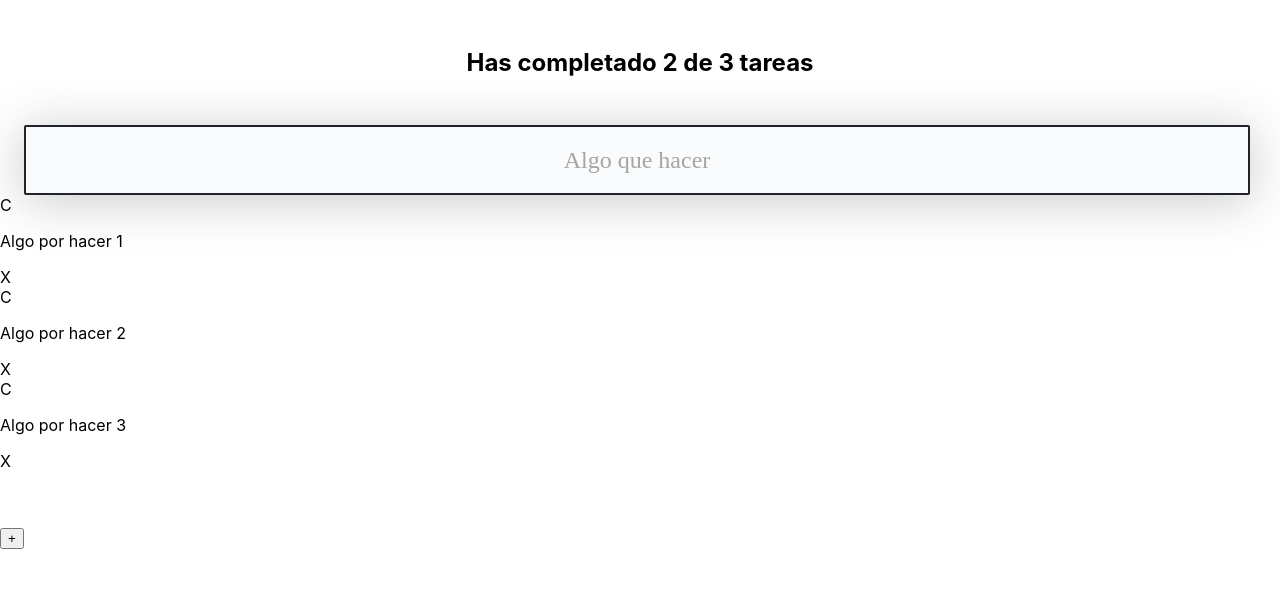
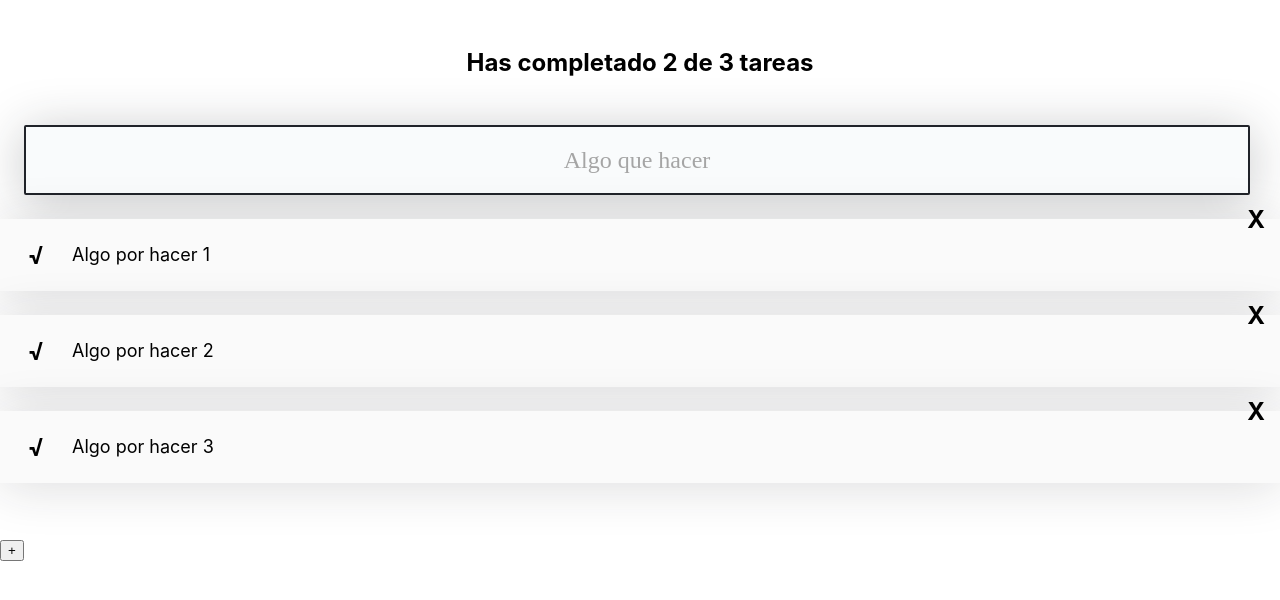
Before and after one commit to soyjherom/portafolio-progra-iv, a React (Create React App) app in the folder SEMANA6/todo_list/: page / in a window 1280 px wide. Shown: the top 600 px of the page. Built offline with nearby package versions, Linux system fonts and the light colour scheme.

Commit message:
[SEMANA 6] Agregando estilos al TodoItem

```diff
--- /dev/null
+++ b/SEMANA6/todo_list/src/TodoItem.css
@@ -0,0 +1,49 @@
+.TodoItem {
+    background-color: #FAFAFA;
+    position: relative;
+    display: flex;
+    justify-content: center;
+    align-items: center;
+    margin-top: 24px;
+    box-shadow: 0px 5px 50px rgba(32, 35, 41, 0.15);
+  }
+
+  .TodoItem-p {
+    margin: 24px 0 24px 24px;
+    width: calc(100% - 120px);
+    font-size: 18px;
+    line-height: 24px;
+    font-weight: 400;
+  }
+  .TodoItem-p--complete {
+    text-decoration: line-through;
+  }
+
+  .Icon {
+    cursor: pointer;
+    display: flex;
+    justify-content: center;
+    align-items: center;
+    height: 48px;
+    width: 48px;
+    font-size: 24px;
+    font-weight: bold;
+    /* background-color: #CCC; */
+  }
+
+  .Icon-check {
+    position: absolute;
+    left: 12px;
+  }
+  .Icon-check--active {
+    color: #4caf50;
+  }
+
+  .Icon-delete {
+    position: absolute;
+    top: -24px;
+    right: 0;
+  }
+  .Icon-delete:hover {
+    color: red;
+  }
--- a/SEMANA6/todo_list/src/TodoItem.js
+++ b/SEMANA6/todo_list/src/TodoItem.js
@@ -1,10 +1,13 @@
 import React from 'react';
+import './TodoItem.css'
 function TodoItem(props){
     return(
-        <li>
-            <span>C</span>
-            <p>{props.text}</p>
-            <span>X</span>
+        <li className="TodoItem">
+            <span className={`Icon Icon-check ${props.completed && 'Icon-check--active'}`}>√</span>
+            <p className={`TodoItem-p ${props.completed && 'TodoItem-p--complete'}`}>
+                {props.text}
+            </p>
+            <span className="Icon Icon-delete">X</span>
         </li>
     );
 }
```
